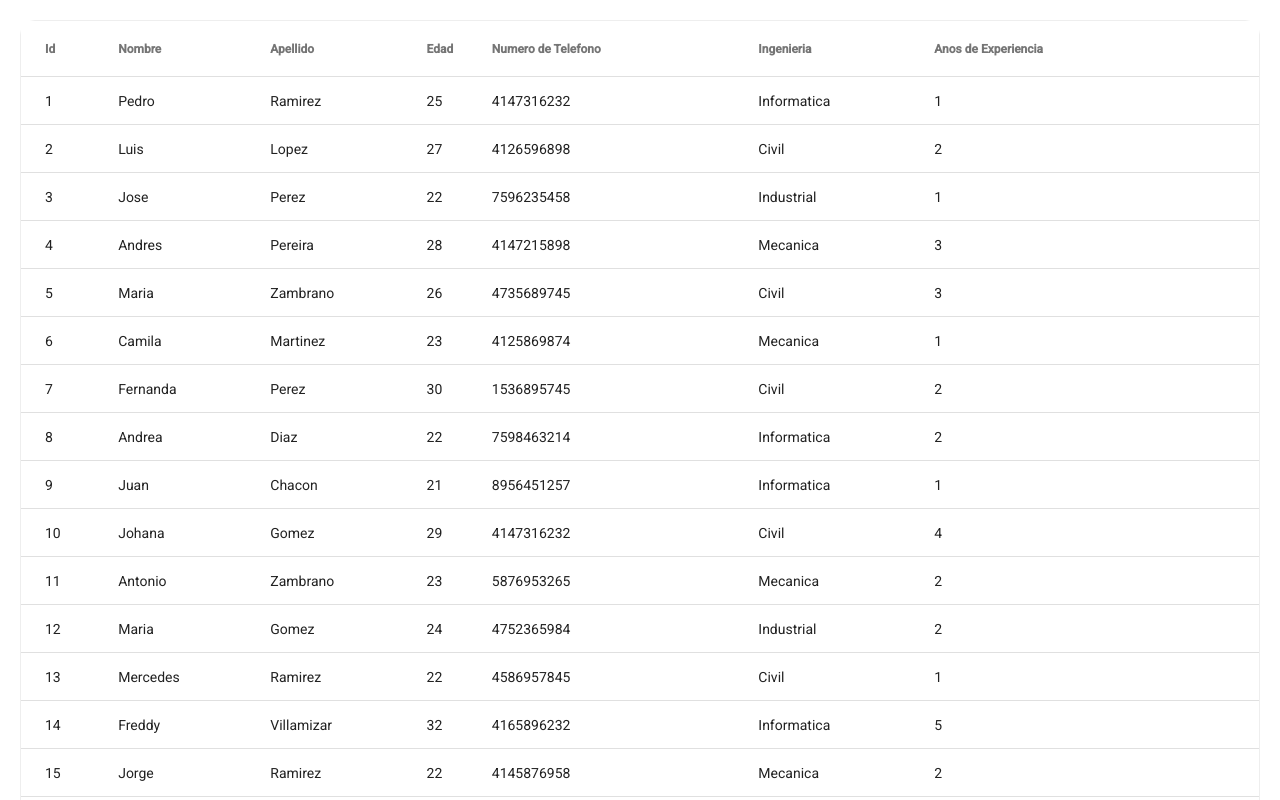
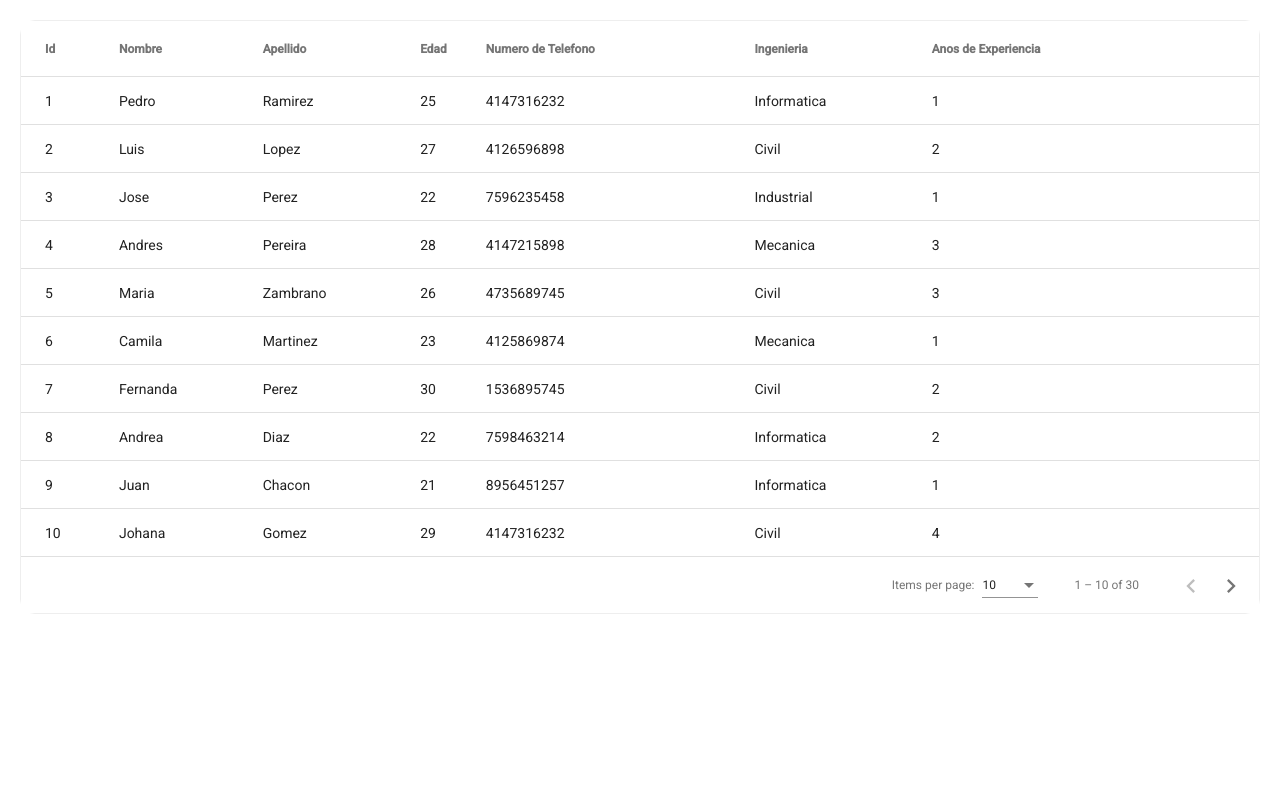
Before and after one commit to yeynerArenales/Statistics, an Angular app: page / in a window 1280 px wide. Shown: the top 800 px of the page. Built offline with nearby package versions, Linux system fonts and the light colour scheme.

Commit message:
[FEATURE][TABLE] add pagination in table

```diff
--- a/src/app/components/table/table.component.html
+++ b/src/app/components/table/table.component.html
@@ -15,4 +15,7 @@
         <tr mat-header-row *matHeaderRowDef="displayedColumns"></tr>
         <tr mat-row *matRowDef="let row; columns: displayedColumns;"></tr>
     </table>
+    <mat-paginator [length]="length" [pageSize]="pageSize" [pageSizeOptions]="pageSizeOptions"
+            [pageIndex]="indexPage"  aria-label = "Seleccionar página" (page)="onChangePage($event)">
+    </mat-paginator>
 </div>
--- a/src/app/components/table/table.component.ts
+++ b/src/app/components/table/table.component.ts
@@ -21,17 +21,33 @@ export class TableComponent implements OnInit {
     engineering: 'Ingenieria',
     experienceYear: 'Anos de Experiencia'
   };
+  public length: number = 10;
+  public pageSize: number = 10;
+  public pageSizeOptions: number[] = [ 5 , 10, 15];
+  public indexPage: number = 0;
 
   constructor(
     private infoSvc: InfoService
   ) { }
 
   ngOnInit(): void {
-    this.dataSource = new MatTableDataSource<user>(this.getData());
+    this.getData()
   }
 
   getData(){
-    return this.infoSvc.getInfo()
+    let res = this.infoSvc.getInfoPaginated(this.pageSize, this.indexPage)
+    let { length, pageSize, numberPage} = res
+    this.length = length
+    this.pageSize = pageSize
+    this.indexPage = numberPage
+    this.dataSource = new MatTableDataSource<user>(res.data)
+  }
+
+  onChangePage(event: any) {
+    let { pageSize, pageIndex } = event
+    this.pageSize = pageSize
+    this.indexPage = pageIndex
+    this.getData();
   }
 
 }
--- a/src/app/services/info.service.ts
+++ b/src/app/services/info.service.ts
@@ -15,13 +15,13 @@ export class InfoService {
 
   getInfoPaginated(pageSize: number, numberPage: number): responsePg {
     let response: user[] = [];
-    if(numberPage == 1){
+    if(numberPage == 0 ){
       for (let index = 0; index < pageSize; index++) {
         const element = infoData[index];
         response.push(element)
       }
     }else{
-      for (let index = pageSize * numberPage - 1; index < pageSize * numberPage; index++) {
+      for (let index = pageSize * numberPage; index < pageSize * (numberPage + 1); index++) {
         const element = infoData[index];
         response.push(element)
       }
```
